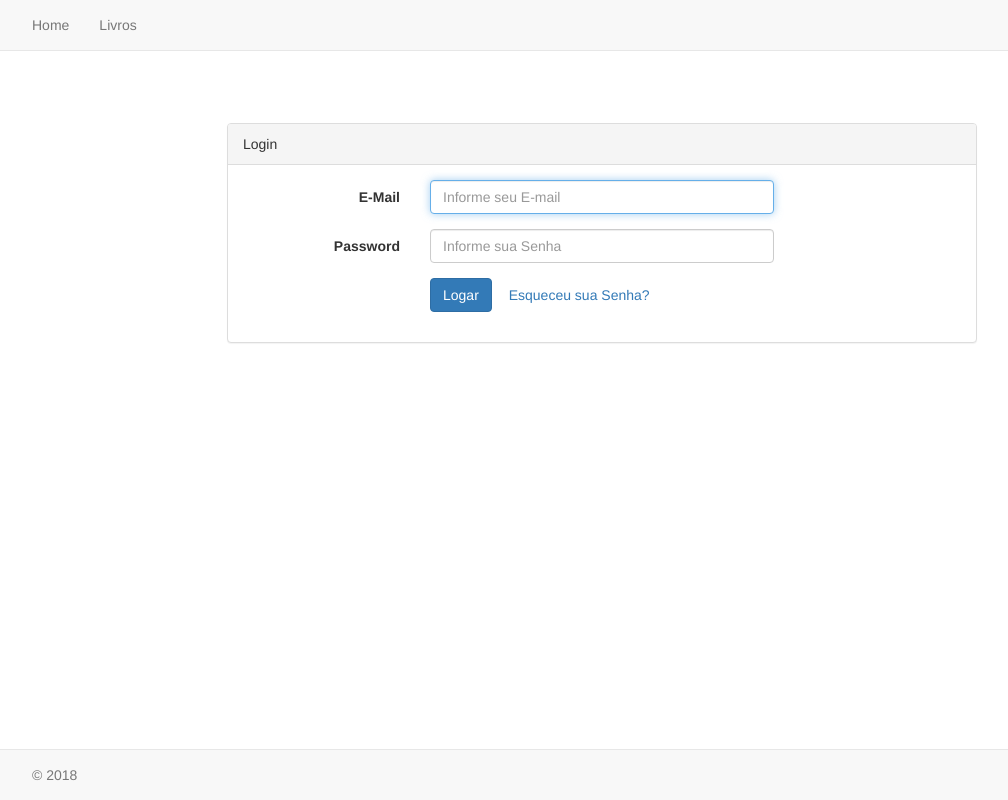
After one commit to jorgitodf/framework, a PHP site: template views/auth/login.twig in a window 1280 px wide. The commit adds this page. Shown: the whole page, without its empty margins (53-1061 px from the left). Run offline with PHP 8.4, Linux system fonts and the light colour scheme; the template is opened without the code that fills it, so the values that code supplies are empty; some libraries are stand-ins or nearby versions.

Commit message:
Página de Login v1

```diff
--- /dev/null
+++ b/views/auth/login.twig
@@ -0,0 +1,46 @@
+{% extends "templates/layout.twig" %}
+
+{% block title %}Login{% endblock %}
+
+{% block content %}
+    <div class="container" id="div-principal-login">
+        <div class="row">
+            <div class="col-md-8 col-md-offset-2">
+                <div class="panel panel-default">
+                    <div class="panel-heading">Login</div>
+                    <div class="panel-body">
+                        <form class="form-horizontal" role="form" method="POST" action="/auth/login">
+                            <div class="form-group">
+                                <label for="email" class="col-md-3 control-label">E-Mail</label>
+                                <div class="col-md-6">
+                                    <input id="email" type="email" class="form-control" name="email" value="" placeholder="Informe seu E-mail" required autofocus>
+                                </div>
+                            </div>
+                            <div class="form-group">
+                                <label for="password" class="col-md-3 control-label">Password</label>
+                                <div class="col-md-6">
+                                    <input id="password" type="password" class="form-control" name="password" placeholder="Informe sua Senha" required>
+                                </div>
+                            </div>
+                            <div class="form-group">
+                                <div class="col-md-8 col-md-offset-3">
+                                    <button type="submit" class="btn btn-primary">Logar</button>
+
+                                    <a class="btn btn-link" href="">Esqueceu sua Senha?</a>
+                                </div>
+                            </div>
+                        </form>
+                    </div>
+                    </div>
+                </div>
+            </div>
+        </div>
+    </div>
+
+    <style>
+        #div-principal-login {
+            margin-top: 9%;
+        }
+
+    </style>
+{% endblock %}
--- a/views/templates/layout.twig
+++ b/views/templates/layout.twig
@@ -11,10 +11,7 @@
     <title>{% block title %}{% endblock %}</title>
 
     <!-- Bootstrap core CSS -->
-    <link href="assets/css/bootstrap.min.css" rel="stylesheet">
-
-    <!-- Custom styles for this template -->
-    <link href="assets/css/navbar-fixed-top.css" rel="stylesheet">
+    <link href="{{ base_url() }}/assets/css/bootstrap.min.css" rel="stylesheet">
 
     <!-- HTML5 shim and Respond.js for IE8 support of HTML5 elements and media queries -->
     <!--[if lt IE 9]>
@@ -33,8 +30,8 @@
 
     {% include 'templates/_footer.twig' %}
 
-<script src="assets/js/jquery.js"></script>
-<script src="assets/js/bootstrap.min.js"></script>
+<script src="https://ajax.googleapis.com/ajax/libs/jquery/1.12.4/jquery.min.js"></script>
+<script src="{{ base_url() }}/assets/js/bootstrap.min.js"></script>
 <script type="text/javascript">
     switch ("{{ uri.getPath() }}") {
         case "/":
```
Also changed, not shown: app/Controllers/Auth/LoginController.php (added, +39 -0 lines), src/dependencies.php (+21 -1 lines), src/middleware.php (+9 -1 lines), src/routes.php (+7 -0 lines), views/auth/register.twig (added).
